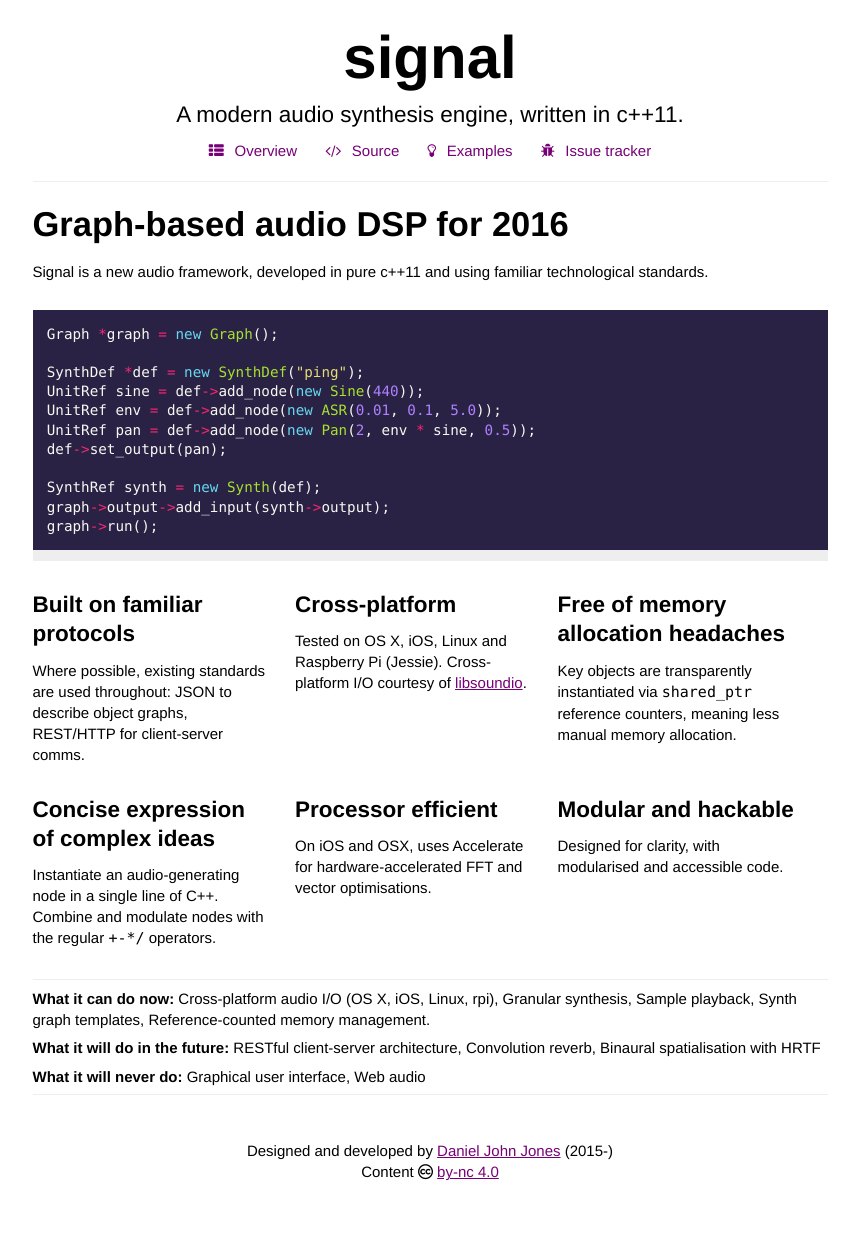
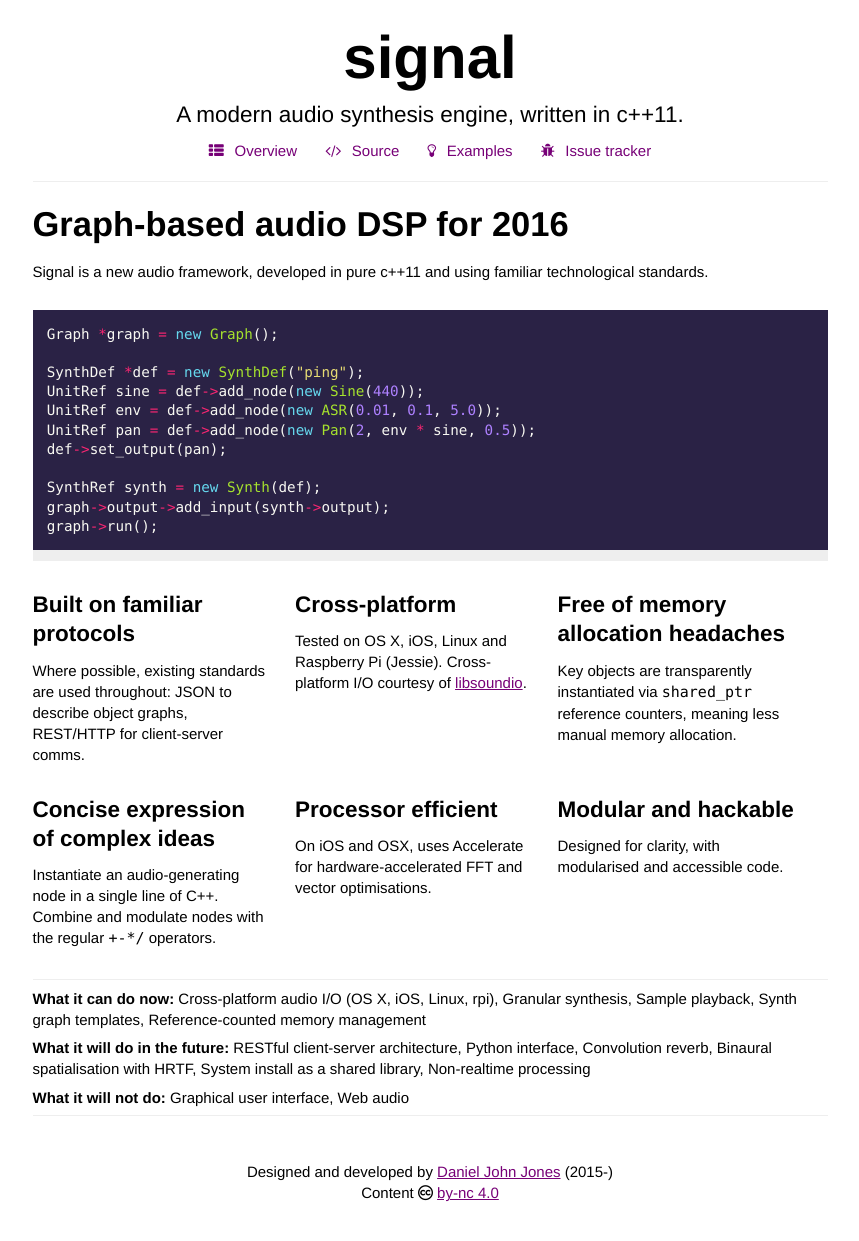
Before and after one commit to ideoforms/signalflow, a Jekyll site: the page built from index.md, in a window 1280 px wide. Shown: the whole page, without its empty margins (210-1069 px from the left). Built offline with Jekyll 4.4.1, drawn with Linux system fonts in a browser that asks for light colours; nearby versions of some CDN libraries; before the commit the page ends 1220 px from its top, so only the background shows below that.

Commit message:
More copy

```diff
--- a/index.md
+++ b/index.md
@@ -61,8 +61,8 @@ Designed for clarity, with modularised and accessible code.
 
 ---
 
-**What it can do now:** Cross-platform audio I/O (OS X, iOS, Linux, rpi), Granular synthesis, Sample playback, Synth graph templates, Reference-counted memory management.
+**What it can do now:** Cross-platform audio I/O (OS X, iOS, Linux, rpi), Granular synthesis, Sample playback, Synth graph templates, Reference-counted memory management
 
-**What it will do in the future:** RESTful client-server architecture, Convolution reverb, Binaural spatialisation with HRTF
+**What it will do in the future:** RESTful client-server architecture, Python interface, Convolution reverb, Binaural spatialisation with HRTF, System install as a shared library, Non-realtime processing
 
-**What it will never do:** Graphical user interface, Web audio
+**What it will not do:** Graphical user interface, Web audio
```
